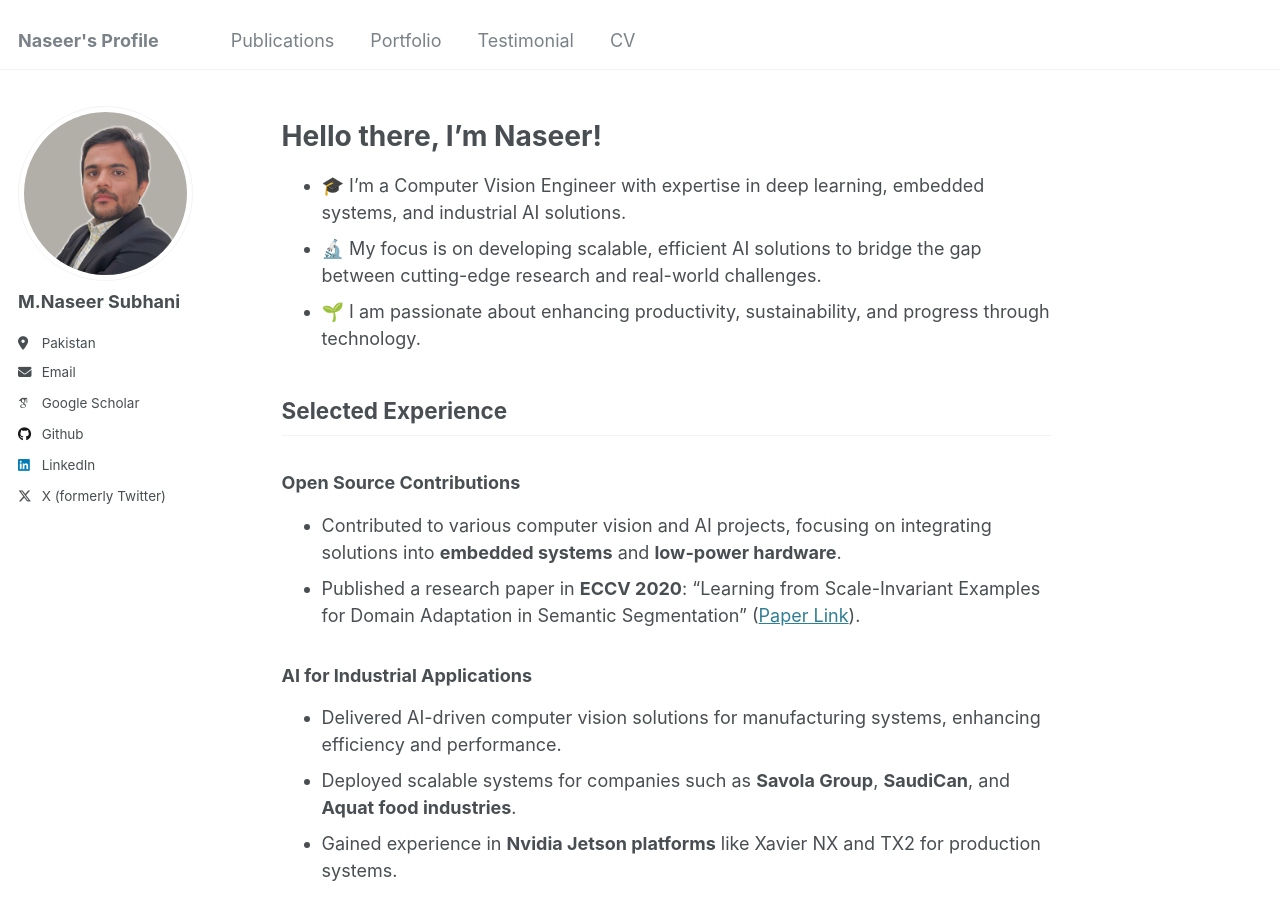
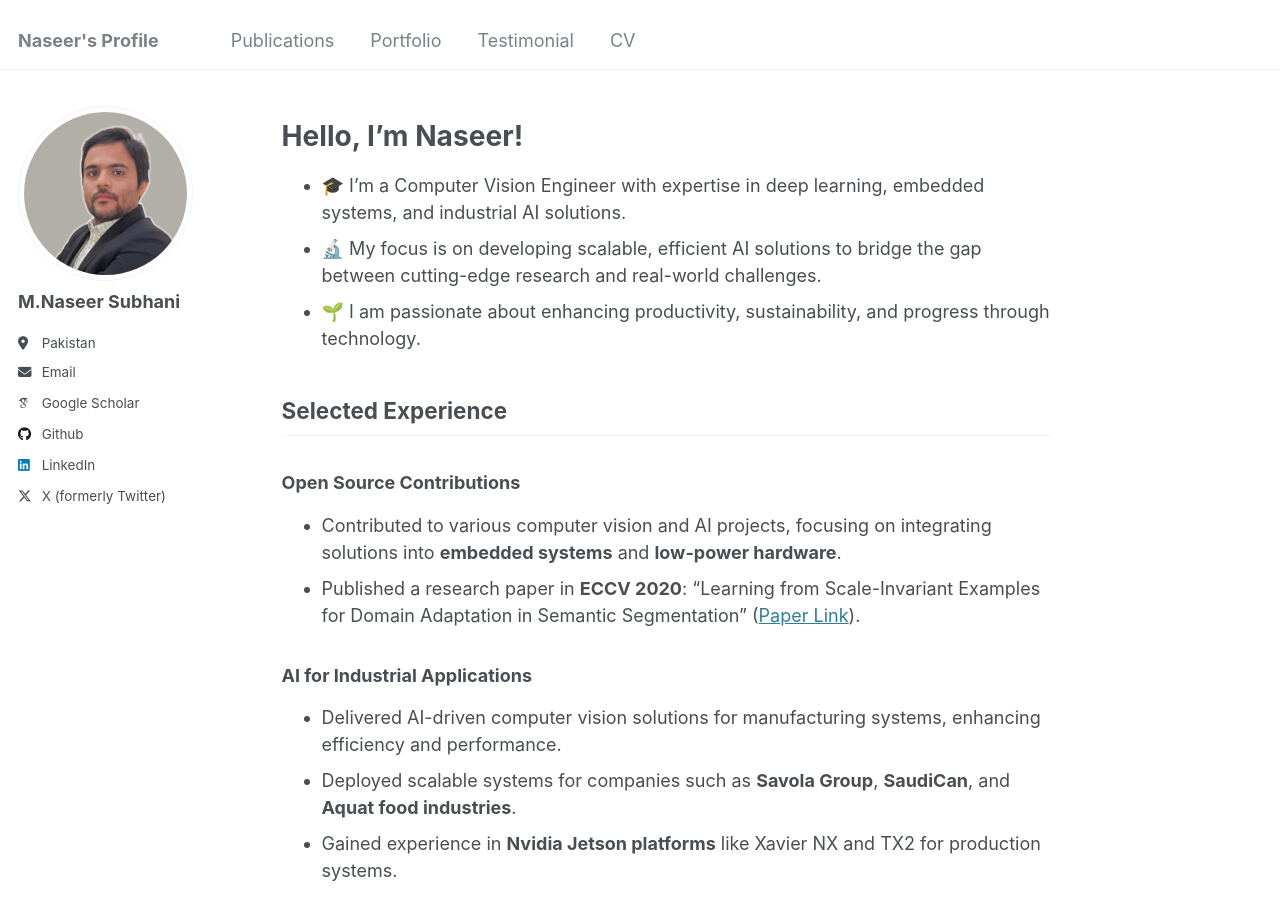
Before and after one commit to MNaseerSubhani/mnaseer.githu.io, a Jekyll site: the page built from _pages/about.md, in a window 1280 px wide and 900 px high. Built offline with Jekyll 4.4.1, drawn with Linux system fonts in a browser that asks for light colours; some web fonts are replaced.

```diff
--- a/_pages/about.md
+++ b/_pages/about.md
@@ -6,7 +6,7 @@ redirect_from:
   - /about/
   - /about.html
 ---
-# Hello there, I'm Naseer!
+# Hello, I'm Naseer!
 
 - 🎓 I'm a Computer Vision Engineer with expertise in deep learning, embedded systems, and industrial AI solutions.
 - 🔬 My focus is on developing scalable, efficient AI solutions to bridge the gap between cutting-edge research and real-world challenges.
```
